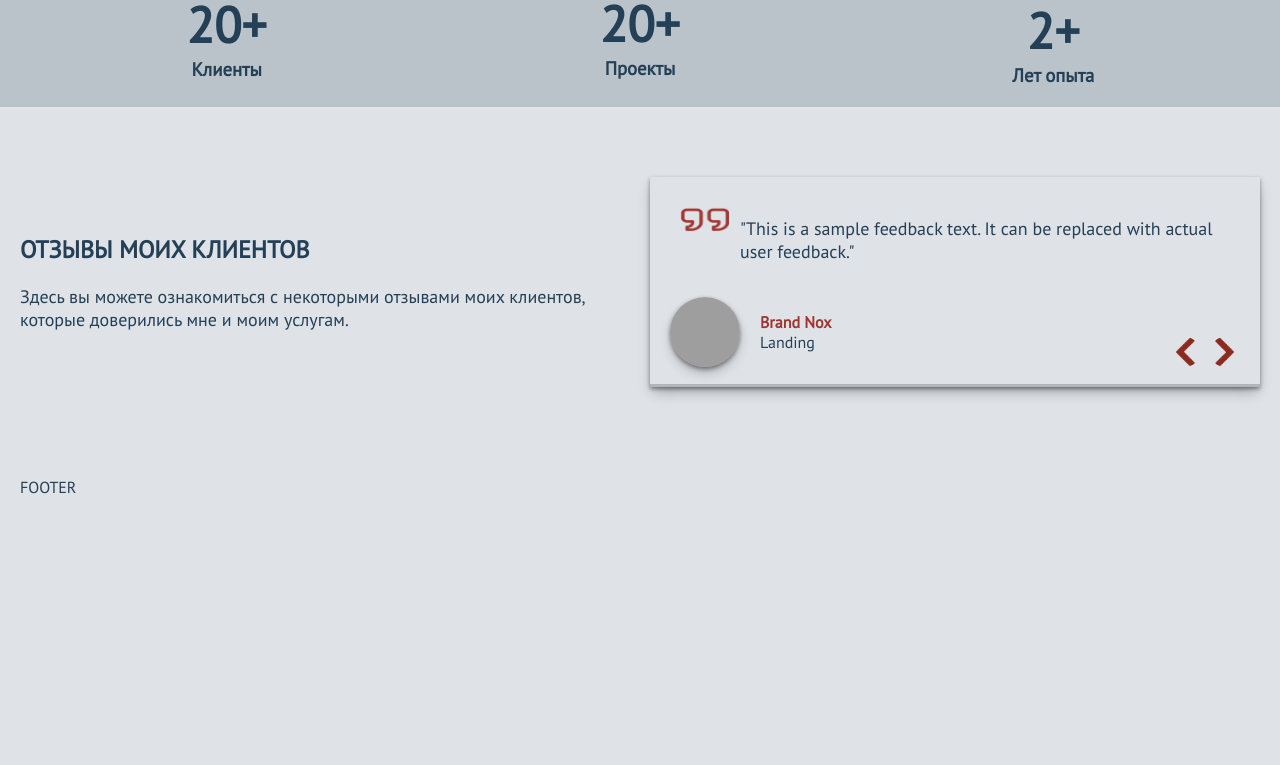
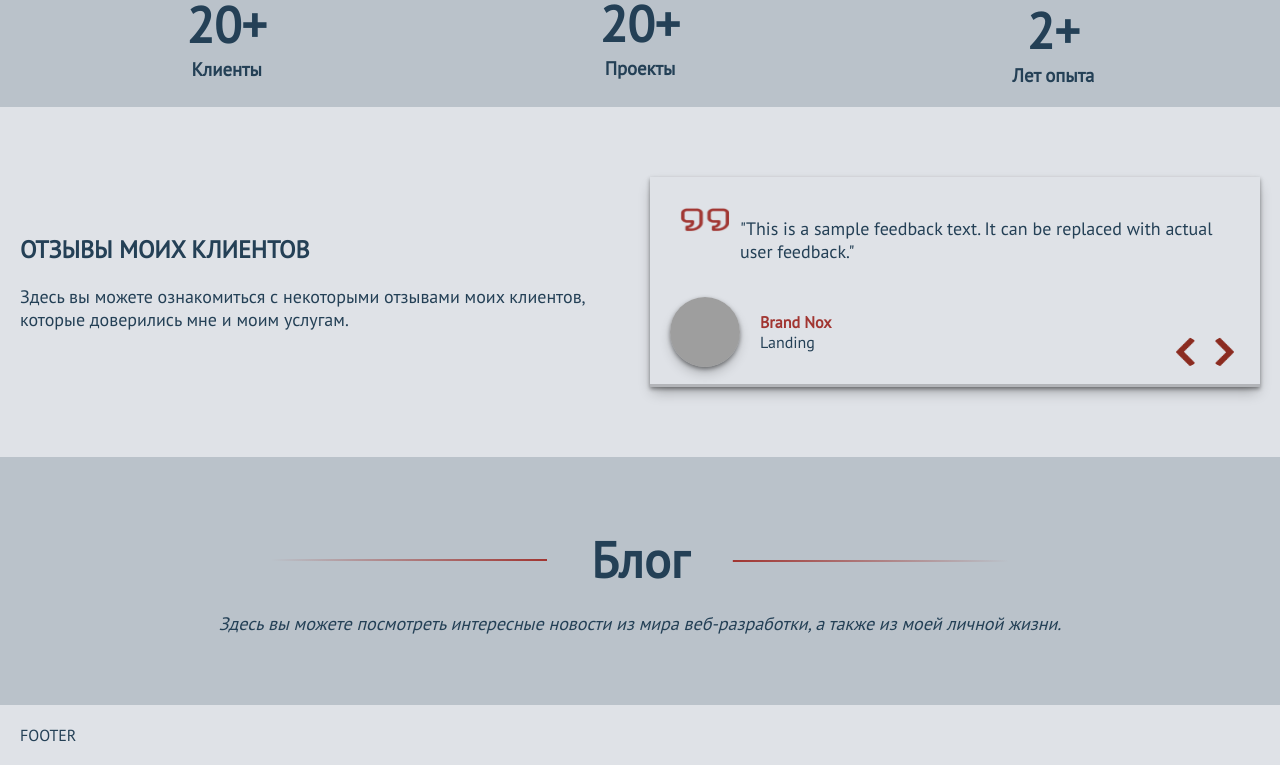
Before and after one commit to samsak1990/WebFriend.by, a React (Vite) app in the folder webfrienf.by/: page / in a window 1280 px wide. Shown: the part 5568-6333 px from the top of the page. Before the commit the page ends 6085 px from the top, so only its background shows below. Built offline with nearby package versions, Linux system fonts and the light colour scheme; data requests are answered from the project's data file; grey boxes are pictures that could not be loaded.

Commit message:
Started the Blog box

```diff
--- a/webfrienf.by/src/App.tsx
+++ b/webfrienf.by/src/App.tsx
@@ -7,6 +7,7 @@ import { useScroll, motion } from "framer-motion";
 
 export const App: React.FC = () => {
   const { scrollYProgress } = useScroll()
+
   return (
     <>
       <Provider store={store}>
--- /dev/null
+++ b/webfrienf.by/src/components/Blog/Blog.content.ts
@@ -0,0 +1,12 @@
+import type { IGeneralContent, IHeadingBox } from "../../data/Interfaces/IGeneral";
+
+
+export const BLOG_HEADING: IGeneralContent<IHeadingBox> = {
+    ru:{
+        title:'Блог',
+        description: 'Здесь вы можете посмотреть интересные новости из мира веб-разработки, а также из моей личной жизни.'
+    },
+    en:{
+        title:'Blog',
+        description: 'Here you can see interesting news from the world of web development, as well as from my personal life.'}
+}
--- /dev/null
+++ b/webfrienf.by/src/components/Blog/Blog.tsx
@@ -0,0 +1,15 @@
+import React from 'react'
+import s from './Blog.module.css'
+import { BLOG_HEADING } from './Blog.content'
+import { ArticleTitle } from '../UI/ArticleTitle/ArticleTitle'
+import type { TLang } from '../../data/Interfaces/IGeneral'
+
+export const Blog: React.FC<{ lang: TLang }> = ({ lang }) => {
+    const head = BLOG_HEADING[lang]
+    return (
+        <section className={s.blog}>
+            <ArticleTitle text={head} />
+            {/* Component's boby */}
+        </section>
+    )
+}
--- a/webfrienf.by/src/data/APP_STRUCTURE/APP_STRUCTURE.ts
+++ b/webfrienf.by/src/data/APP_STRUCTURE/APP_STRUCTURE.ts
@@ -6,7 +6,10 @@ import { Gallary } from "../../components/Gallary/Gallary";
 import { Price } from "../../components/Price/Price";
 import { Experience } from "../../components/Experience/Experience";
 import { Feedbacks } from "../../components/Feedbacks/Feedbacks";
+import { Blog } from "../../components/Blog/Blog";
+
 import type { TLang } from "../Interfaces/IGeneral";
+
 
 
 export const AppStructure: React.ComponentType<{lang: TLang}>[] = [
@@ -18,4 +21,5 @@ export const AppStructure: React.ComponentType<{lang: TLang}>[] = [
     Price,
     Experience,
     Feedbacks,
+    Blog
   ]
--- a/webfrienf.by/src/index.css
+++ b/webfrienf.by/src/index.css
@@ -12,6 +12,7 @@
   src: url('../src/assets/Fonts/Headers/Alfa_Slab_One/AlfaSlabOne-Regular.ttf');
   font-weight: normal;
   font-style: normal;
+  font-display: fallback;
 }
 
 @font-face {
@@ -19,12 +20,14 @@
   src: url('../src/assets/Fonts/Content/PT_Sans/PTSans-Regular.ttf');
   font-weight: normal;
   font-style: normal;
+  font-display: fallback;
 }
 
 @font-face {
   font-family: 'Content-bold';
   src: url('../src/assets/Fonts/Content/PT_Sans/PTSans-Bold.ttf');
   font-weight: bold;
+  font-display: fallback;
 }
 
 @font-face {
@@ -32,6 +35,7 @@
   src: url('../src/assets/Fonts/Content/PT_Sans/PTSans-Italic.ttf');
   font-weight: normal;
   font-style: italic;
+  font-display: fallback;
 }
 
 
```
Also changed, not shown: webfrienf.by/src/components/Blog/Blog.module.css (added).
